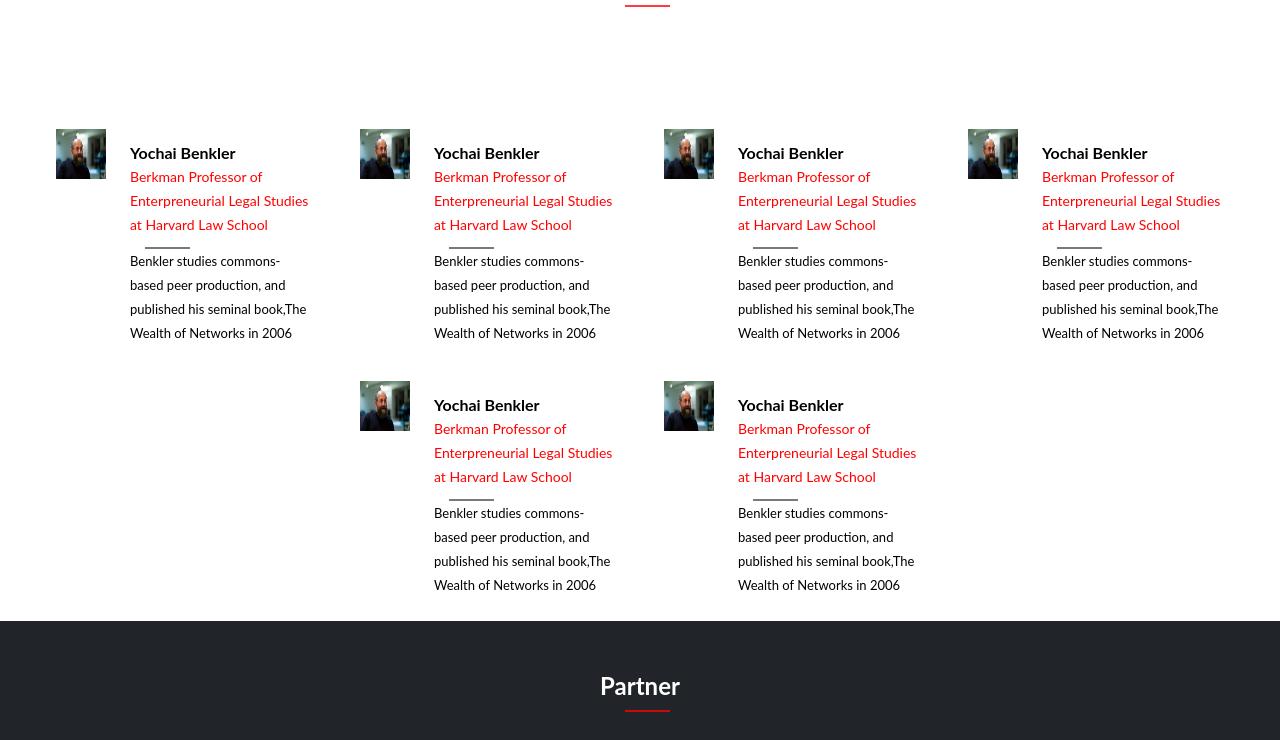
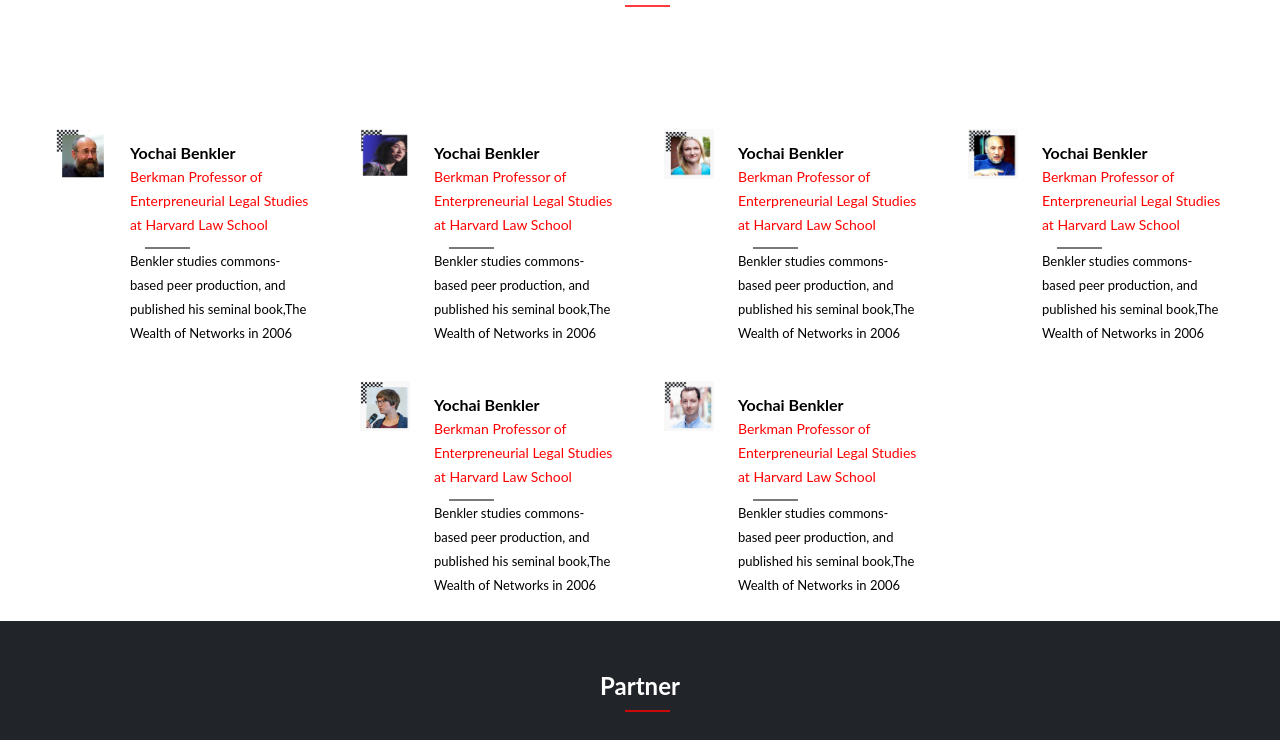
Before and after one commit to Surafels/Capstone_Project, a website: page index.html in a window 1280 px wide. Shown: the part 1200-1940 px from the top of the page. Drawn offline with Linux system fonts and the light colour scheme.

Commit message:
Add speakers pic

```diff
--- a/index.html
+++ b/index.html
@@ -20,7 +20,7 @@
     <div class="desk-menu">
         <img src="asset/cc global logo.png">
         <ul class="desk-list">
-            <li onclick="openmenu()" class="ab-desk"><a href="#abt-sec">About</a></li>
+            <li onclick="openmenu()" class="ab-desk"><a href="./about.html">About</a></li>
             <li onclick="openmenu()" class=""><a href="#pro">Program</a></li>
             <li onclick="openmenu()"><a href="#"></a>Join</li>
             <li>Sponsor</li>
--- a/script.js
+++ b/script.js
@@ -19,42 +19,42 @@
     id: 1,
     speakerName: 'Yochai Benkler',
     jobTitle: 'Berkman Professor of Enterpreneurial Legal Studies at Harvard Law School',
-    imageUrl: 'asset/benkler.jpeg',
+    imageUrl: 'asset/speaker-1-pic.png',
     description: 'Benkler studies commons-based peer production, and published his seminal book,The Wealth of Networks in 2006',
   },
   {
     id: 2,
     speakerName: 'Yochai Benkler',
     jobTitle: 'Berkman Professor of Enterpreneurial Legal Studies at Harvard Law School',
-    imageUrl: 'asset/benkler.jpeg',
+    imageUrl: 'asset/speaker-2-pic.png',
     description: 'Benkler studies commons-based peer production, and published his seminal book,The Wealth of Networks in 2006',
   },
   {
     id: 3,
     speakerName: 'Yochai Benkler',
     jobTitle: 'Berkman Professor of Enterpreneurial Legal Studies at Harvard Law School',
-    imageUrl: 'asset/benkler.jpeg',
+    imageUrl: 'asset/speaker-3-pic.png',
     description: 'Benkler studies commons-based peer production, and published his seminal book,The Wealth of Networks in 2006',
   },
   {
     id: 4,
     speakerName: 'Yochai Benkler',
     jobTitle: 'Berkman Professor of Enterpreneurial Legal Studies at Harvard Law School',
-    imageUrl: 'asset/benkler.jpeg',
+    imageUrl: 'asset/speaker-4-pic.png',
     description: 'Benkler studies commons-based peer production, and published his seminal book,The Wealth of Networks in 2006',
   },
   {
     id: 5,
     speakerName: 'Yochai Benkler',
     jobTitle: 'Berkman Professor of Enterpreneurial Legal Studies at Harvard Law School',
-    imageUrl: 'asset/benkler.jpeg',
+    imageUrl: 'asset/speaker-5-pic.png',
     description: 'Benkler studies commons-based peer production, and published his seminal book,The Wealth of Networks in 2006',
   },
   {
     id: 6,
     speakerName: 'Yochai Benkler',
     jobTitle: 'Berkman Professor of Enterpreneurial Legal Studies at Harvard Law School',
-    imageUrl: 'asset/benkler.jpeg',
+    imageUrl: 'asset/speaker-6-pic.png',
     description: 'Benkler studies commons-based peer production, and published his seminal book,The Wealth of Networks in 2006',
   },
 ];
```
Also changed, not shown: asset/speaker-1-pic.png (added), asset/speaker-2-pic.png (added), asset/speaker-3-pic.png (added), asset/speaker-4-pic.png (added), asset/speaker-5-pic.png (added), asset/speaker-6-pic.png (added).
